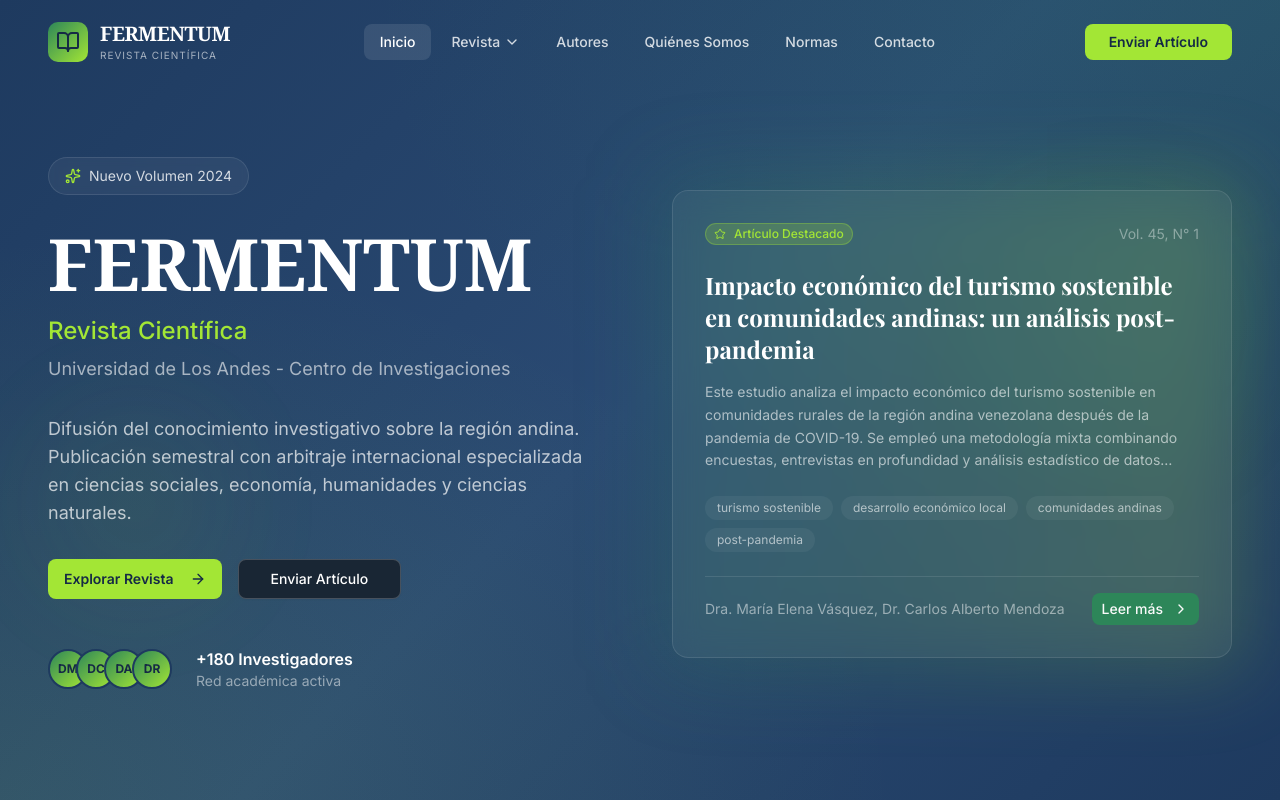
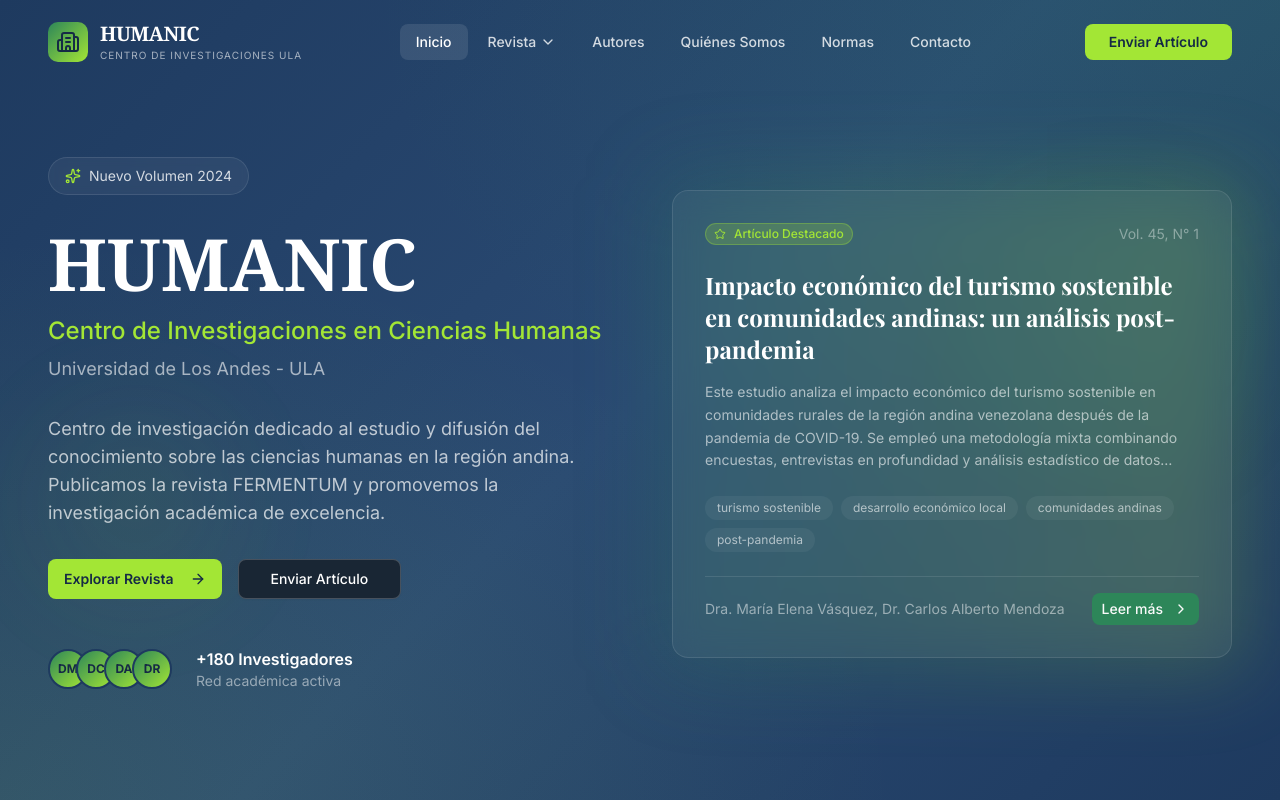
Before and after one commit to wistermarquez90-oss/app, a React (Vite) app: page / in a window 1280 px wide. Shown: the top 800 px of the page. Built offline with nearby package versions, Linux system fonts and the light colour scheme; the HTML template or start-up script is replaced by a standard one.

Commit message:
Cambia branding de FERMENTUM a HUMANIC - Centro de Investigaciones ULA

```diff
--- a/index.html
+++ b/index.html
@@ -4,7 +4,7 @@
     <meta charset="UTF-8" />
     <link rel="icon" type="image/svg+xml" href="/vite.svg" />
     <meta name="viewport" content="width=device-width, initial-scale=1.0" />
-    <title>FERMENTUM - Revista Científica</title>
+    <title>HUMANIC - Centro de Investigaciones en Ciencias Humanas</title>
     <script type="text/javascript">
       // SPA Router Fix for GitHub Pages with HashRouter
       (function() {
--- a/src/components/layout/Footer.tsx
+++ b/src/components/layout/Footer.tsx
@@ -1,5 +1,5 @@
 import { Link } from 'react-router-dom';
-import { BookOpen, Mail, Phone, MapPin, Facebook, Twitter, Instagram, Linkedin, Youtube, ExternalLink } from 'lucide-react';
+import { Building2, Mail, Phone, MapPin, Facebook, Twitter, Instagram, Linkedin, Youtube, ExternalLink } from 'lucide-react';
 import { contactInfo, socialLinks } from '@/data/fermentum-data';
 
 const quickLinks = [
@@ -40,21 +40,21 @@
           <div className="lg:col-span-1">
             <Link to="/" className="flex items-center gap-3 group mb-6">
               <div className="w-12 h-12 flex items-center justify-center bg-gradient-to-br from-humanic-green to-neon-lime rounded-xl transition-transform duration-300 group-hover:scale-105">
-                <BookOpen className="w-7 h-7 text-ula-navy-dark" />
+                <Building2 className="w-7 h-7 text-ula-navy-dark" />
               </div>
               <div className="flex flex-col">
                 <span className="text-2xl font-bold text-white font-serif">
-                  FERMENTUM
+                  HUMANIC
                 </span>
                 <span className="text-xs text-white/60 uppercase tracking-widest">
-                  Revista Científica
+                  Centro ULA
                 </span>
               </div>
             </Link>
             <p className="text-white/60 text-sm leading-relaxed mb-6">
-              Revista científica de la Universidad de Los Andes dedicada a la
-              difusión del conocimiento investigativo sobre la región andina
-              y sus diversas dimensiones.
+              Centro de Investigaciones en Ciencias Humanas de la Universidad de Los Andes.
+              Difundimos el conocimiento investigativo sobre la región andina a través de
+              nuestra revista FERMENTUM.
             </p>
             {/* Social Links */}
             <div className="flex gap-3">
@@ -164,8 +164,8 @@
         <div className="section-padding py-6">
           <div className="flex flex-col md:flex-row items-center justify-between gap-4">
             <p className="text-white/40 text-sm text-center md:text-left">
-              &copy; {new Date().getFullYear()} FERMENTUM - Revista Científica.
-              Universidad de Los Andes. Todos los derechos reservados.
+              &copy; {new Date().getFullYear()} HUMANIC - Centro de Investigaciones ULA.
+              Todos los derechos reservados.
             </p>
             <div className="flex items-center gap-6">
               <Link
--- a/src/components/layout/Navbar.tsx
+++ b/src/components/layout/Navbar.tsx
@@ -1,6 +1,6 @@
 import { useState, useEffect } from 'react';
 import { Link, useLocation } from 'react-router-dom';
-import { Menu, X, BookOpen, ChevronDown } from 'lucide-react';
+import { Menu, X, Building2, ChevronDown } from 'lucide-react';
 import { Button } from '@/components/ui/button';
 import {
   DropdownMenu,
@@ -64,14 +64,14 @@
           {/* Logo */}
           <Link to="/" className="flex items-center gap-3 group">
             <div className="relative w-10 h-10 flex items-center justify-center bg-gradient-to-br from-humanic-green to-neon-lime rounded-lg transition-transform duration-300 group-hover:scale-105">
-              <BookOpen className="w-6 h-6 text-ula-navy-dark" />
+              <Building2 className="w-6 h-6 text-ula-navy-dark" />
             </div>
             <div className="flex flex-col">
               <span className="text-xl font-bold text-white font-serif tracking-tight">
-                FERMENTUM
+                HUMANIC
               </span>
               <span className="text-[10px] text-white/60 uppercase tracking-widest">
-                Revista Científica
+                Centro de Investigaciones ULA
               </span>
             </div>
           </Link>
--- a/src/pages/Home.tsx
+++ b/src/pages/Home.tsx
@@ -50,20 +50,20 @@
 
             <div>
               <h1 className="text-4xl sm:text-5xl lg:text-6xl xl:text-7xl font-bold text-white font-serif leading-tight mb-4">
-                FERMENTUM
+                HUMANIC
               </h1>
               <p className="text-xl sm:text-2xl text-neon-lime font-medium mb-2">
-                Revista Científica
+                Centro de Investigaciones en Ciencias Humanas
               </p>
               <p className="text-white/60 text-lg max-w-xl">
-                Universidad de Los Andes - Centro de Investigaciones
+                Universidad de Los Andes - ULA
               </p>
             </div>
 
             <p className="text-white/70 text-base lg:text-lg leading-relaxed max-w-xl">
-              Difusión del conocimiento investigativo sobre la región andina.
-              Publicación semestral con arbitraje internacional especializada en
-              ciencias sociales, economía, humanidades y ciencias naturales.
+              Centro de investigación dedicado al estudio y difusión del conocimiento
+              sobre las ciencias humanas en la región andina. Publicamos la revista
+              FERMENTUM y promovemos la investigación académica de excelencia.
             </p>
 
             <div className="flex flex-wrap gap-4">
--- a/src/pages/QuienesSomos.tsx
+++ b/src/pages/QuienesSomos.tsx
@@ -53,8 +53,8 @@
         <div className="relative w-full section-padding">
           <SectionHeader
             title="Quiénes Somos"
-            subtitle="Sobre FERMENTUM"
-            description="Conoce nuestra historia, misión y el equipo que hace posible la difusión del conocimiento científico sobre la región andina"
+            subtitle="Sobre HUMANIC"
+            description="Conoce nuestra historia, misión y el equipo que hace posible la investigación y difusión del conocimiento sobre las ciencias humanas en la región andina"
           />
         </div>
       </section>
@@ -72,21 +72,24 @@
               </h2>
               <div className="space-y-4 text-white/70 leading-relaxed">
                 <p>
-                  FERMENTUM nace en 1979 como iniciativa de un grupo de investigadores de la Universidad
-                  de Los Andes comprometidos con el estudio científico de la región andina venezolana.
-                  Desde entonces, se ha consolidado como una de las publicaciones académicas más
-                  importantes del país en el ámbito de las ciencias sociales y naturales.
+                  <strong className="text-white">HUMANIC</strong> (Centro de Investigaciones en Ciencias Humanas)
+                  nace en 1979 como iniciativa de un grupo de investigadores de la Universidad
+                  de Los Andes comprometidos con el estudio científico de las ciencias humanas
+                  y sociales en la región andina venezolana. Desde entonces, se ha consolidado
+                  como uno de los centros de investigación más importantes del país.
                 </p>
                 <p>
-                  El nombre "FERMENTUM" evoca el proceso de transformación y crecimiento que caracteriza
-                  tanto a la región andina como al conocimiento científico en constante evolución.
+                  Como parte de su misión de difusión del conocimiento, HUMANIC publica la revista
+                  <strong className="text-white"> FERMENTUM</strong>, una publicación semestral con
+                  arbitraje internacional especializada en ciencias sociales, economía, humanidades
+                  y ciencias naturales. El nombre "FERMENTUM" evoca el proceso de transformación
+                  y crecimiento que caracteriza tanto a la región andina como al conocimiento científico.
+                </p>
+                <p>
                   Nuestra revista ha publicado más de 1,200 artículos de investigadores nacionales e
                   internacionales, contribuyendo significativamente al desarrollo académico de la región.
-                </p>
-                <p>
-                  Actualmente, FERMENTUM mantiene un riguroso proceso de arbitraje internacional y está
-                  indexada en múltiples bases de datos académicas, garantizando la visibilidad y el
-                  impacto de las investigaciones que publicamos.
+                  Actualmente, FERMENTUM mantiene un riguroso proceso de arbitraje y está
+                  indexada en múltiples bases de datos académicas.
                 </p>
               </div>
             </div>
--- a/src/pages/Revista.tsx
+++ b/src/pages/Revista.tsx
@@ -235,7 +235,7 @@
         <div className="relative w-full section-padding">
           <SectionHeader
             title="Revista FERMENTUM"
-            subtitle="Publicaciones Científicas"
+            subtitle="Publicación del Centro HUMANIC"
             description="Explora nuestro archivo de artículos científicos arbitrados sobre la región andina"
           />
         </div>
```
